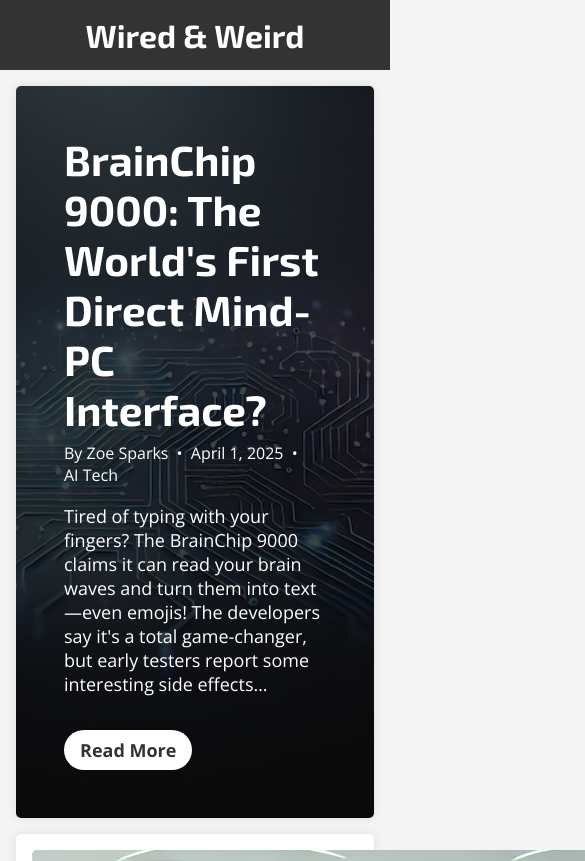
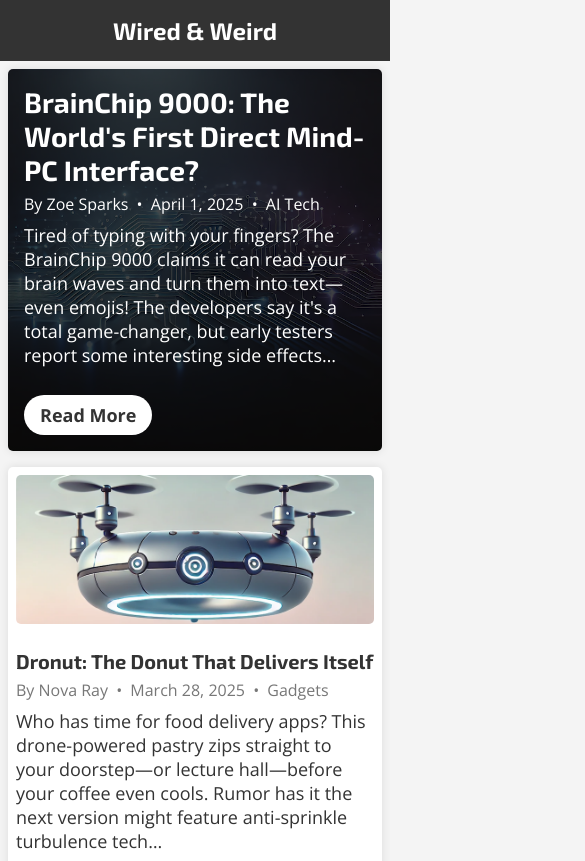
Before and after one commit to xYup1terx/02-responsive-page, a plain HTML site: page index.html in a window 390 px wide. Shown: the top 861 px of the page, 585 px wide, since content can reach past the window. Drawn offline with nearby package versions, Linux system fonts and the light colour scheme.

Commit message:
Add viewport meta tag and enhance responsive styles for smaller screens

```diff
--- a/index.html
+++ b/index.html
@@ -9,6 +9,7 @@
 <body>
   <header>
     <h1>Wired &amp; Weird</h1>
+    <meta name="viewport" content="width=device-width, initial-scale=1.0">
   </header>
   <main>
     <section id="featured-article">
--- a/style.css
+++ b/style.css
@@ -30,6 +30,8 @@ main {
 
 section {
   background-color: #fff;
+  max-width: 900px;
+  margin: 0 auto;
   margin-bottom: 16px;
   padding: 16px;
   border-radius: 5px;
@@ -122,4 +124,33 @@ a:hover {
 .article img {
   margin-bottom: 20px;
   border-radius: 5px;
+  width: 100%;
+  height: auto;
 }
+
+/* Responsive adjustments for smaller screens */
+@media (max-width: 600px) {
+  h1 {
+    font-size: 24px;
+  }
+  h2 {
+    font-size: 20px;
+    margin-bottom: 6px;
+  }
+  #featured-article h2 {
+    font-size: 28px;
+  }
+  h3 {
+    font-size: 18px;
+  }
+  p {
+    margin-bottom: 12px;
+    margin-top: 8px;
+  }
+  main, section {
+    padding: 8px;
+  }
+  #featured-article {
+    padding: 16px;
+  }
+}
```
